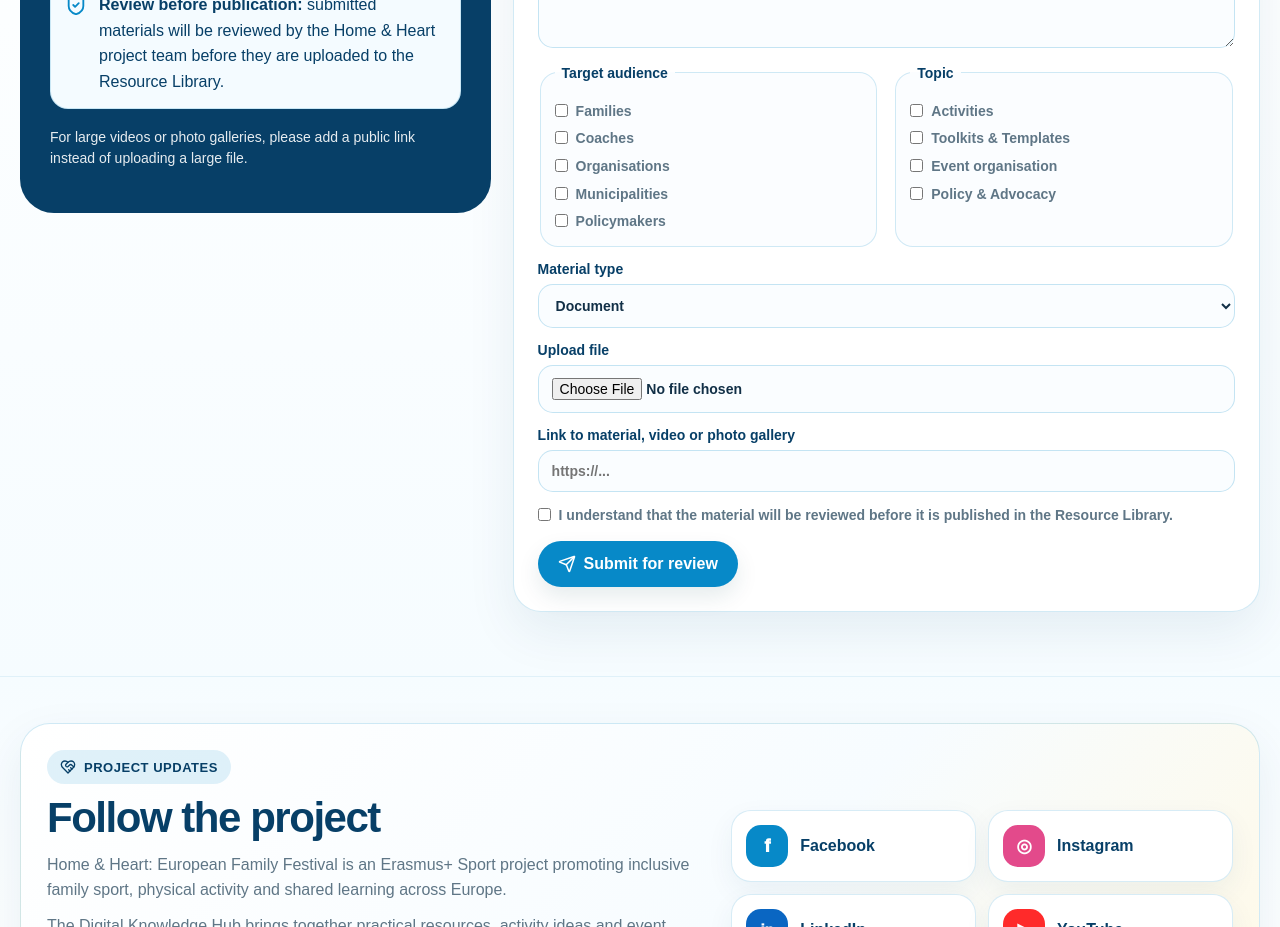
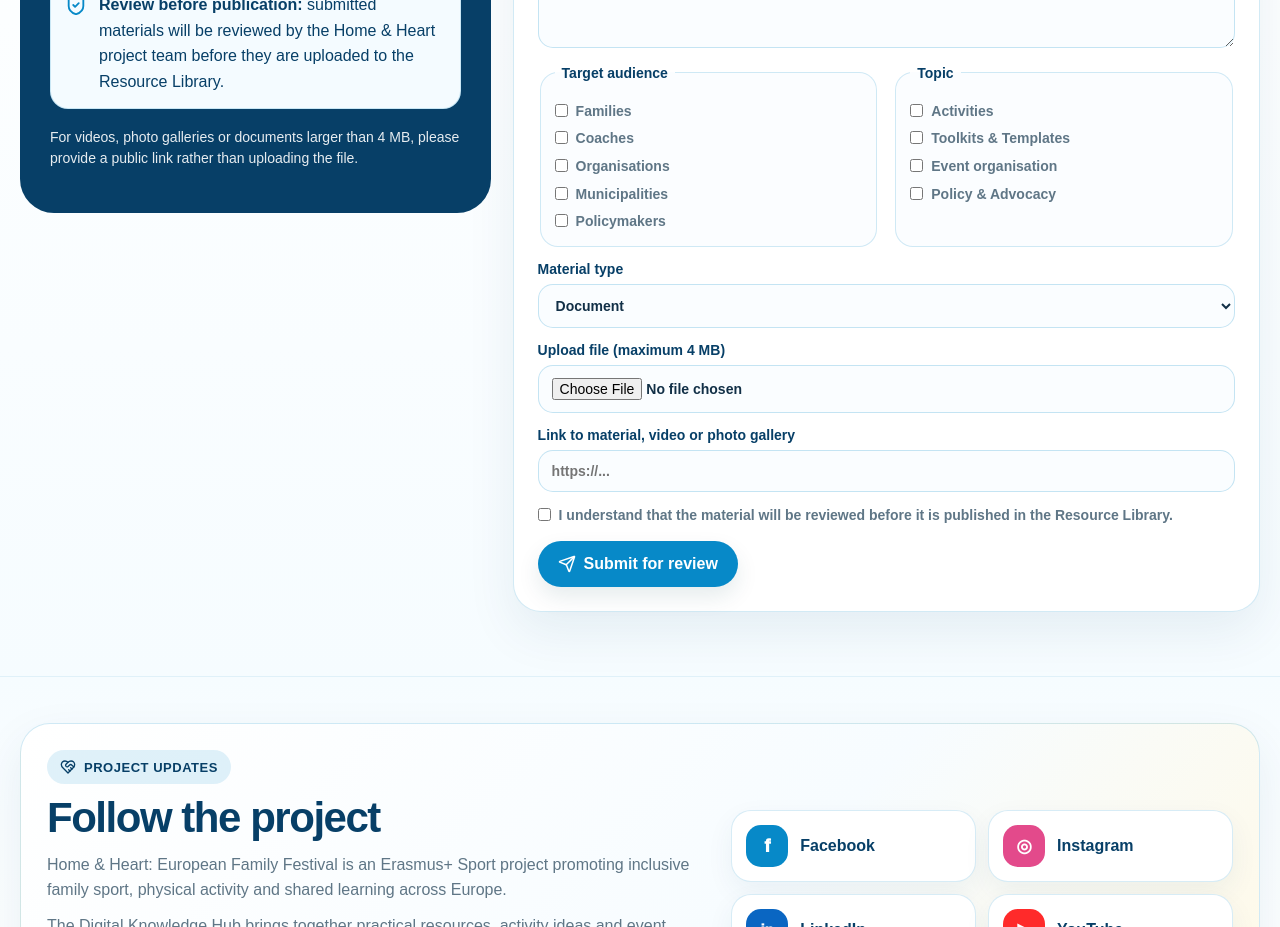
Before and after one commit to ronaldsrezais-cpu/knowledge-hub, a Next.js app: page / in a window 1280 px wide. Shown: the part 4180-5107 px from the top of the page. Built offline with nearby package versions, Linux system fonts and the light colour scheme.

Commit message:
Show clear errors for oversized resource submissions

```diff
--- a/app/page.tsx
+++ b/app/page.tsx
@@ -159,6 +159,16 @@ export default function Page() {
     event.preventDefault();
     const form = event.currentTarget;
     const data = new FormData(form);
+    const submittedFile = data.get('materialFile');
+    const maxFileBytes = 4 * 1024 * 1024;
+
+    // Vercel rejects incoming Function requests over 4.5 MB before this API route can respond.
+    // Keep a margin for multipart/form-data fields and avoid losing the entire submission.
+    if (submittedFile instanceof File && submittedFile.size > maxFileBytes) {
+      setSubmissionStatus('error');
+      setSubmissionMessage(`This file is ${(submittedFile.size / (1024 * 1024)).toFixed(1)} MB. The maximum attachment size is 4 MB. Please share a public link to the document instead, or upload a smaller PDF.`);
+      return;
+    }
 
     setSubmissionStatus('sending');
     setSubmissionMessage('');
@@ -169,9 +179,13 @@ export default function Page() {
         body: data,
       });
 
-      const result = await response.json().catch(() => ({}));
+      if (response.status === 413) {
+        throw new Error('The upload is too large for the server. Please use a PDF smaller than 4 MB or provide a public link to the material instead.');
+      }
+
+      const result = await response.json().catch(() => null);
       if (!response.ok) {
-        throw new Error(result.error || 'The submission could not be sent. Please try again later.');
+        throw new Error(result?.error || `The submission could not be sent (HTTP ${response.status}). Please try a smaller file or a public link, and contact the project team if the error continues.`);
       }
 
       form.reset();
@@ -544,7 +558,7 @@ export default function Page() {
               <ShieldCheck size={22}/>
               <p><strong>Review before publication:</strong> submitted materials will be reviewed by the Home & Heart project team before they are uploaded to the Resource Library.</p>
             </div>
-            <p className="small-note">For large videos or photo galleries, please add a public link instead of uploading a large file.</p>
+            <p className="small-note">For videos, photo galleries or documents larger than 4 MB, please provide a public link rather than uploading the file.</p>
           </div>
 
           <form className="submission-form" onSubmit={handleMaterialSubmit}>
@@ -581,7 +595,7 @@ export default function Page() {
               <label>Material type<select name="materialType" required defaultValue="Document"><option>Document</option><option>Video</option><option>Photos</option></select></label>
             </div>
 
-            <label>Upload file<input name="materialFile" type="file" accept=".pdf,.doc,.docx,.ppt,.pptx,.xls,.xlsx,.jpg,.jpeg,.png,.webp,.mp4,.mov,.zip" /></label>
+            <label>Upload file (maximum 4 MB)<input name="materialFile" type="file" accept=".pdf,.doc,.docx,.ppt,.pptx,.xls,.xlsx,.jpg,.jpeg,.png,.webp,.mp4,.mov,.zip" /></label>
             <label>Link to material, video or photo gallery<input name="materialLink" type="url" placeholder="https://..." /></label>
 
             <label className="consent-line"><input name="reviewConsent" type="checkbox" required /> I understand that the material will be reviewed before it is published in the Resource Library.</label>
```
